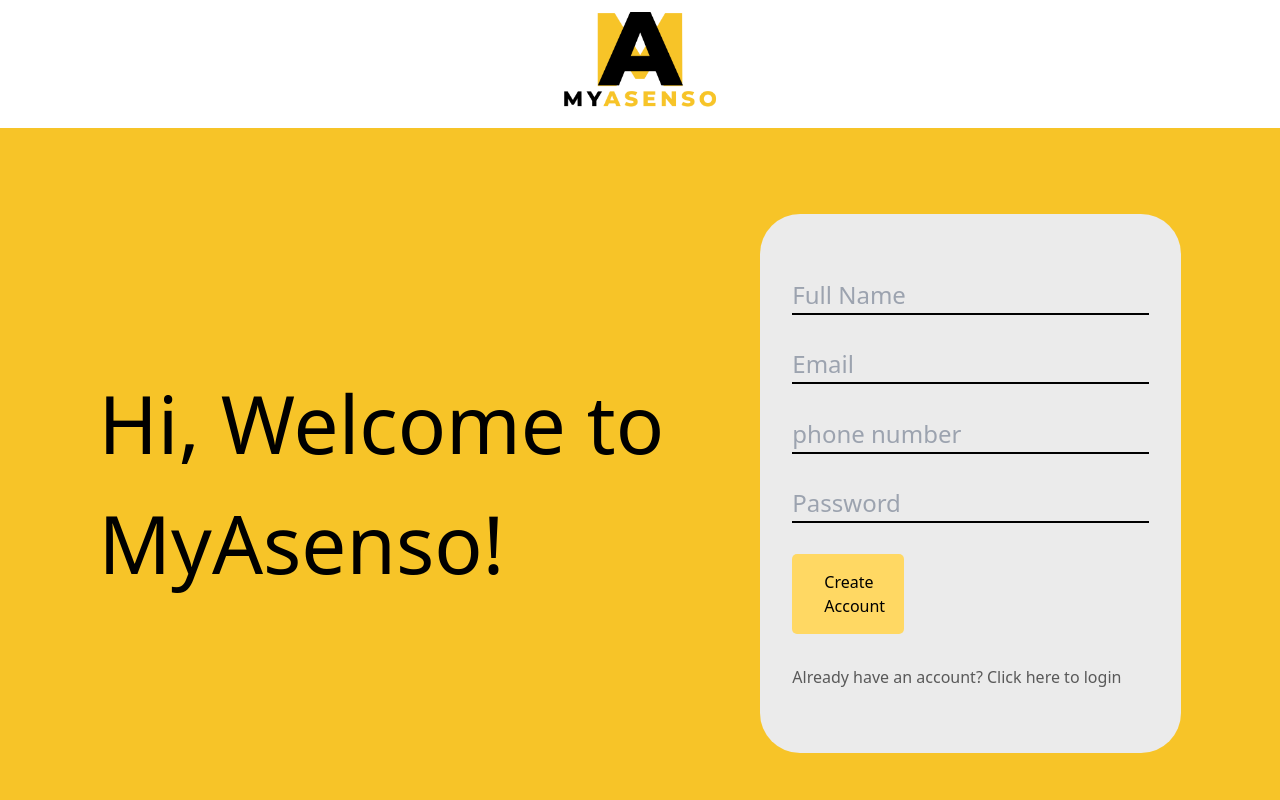
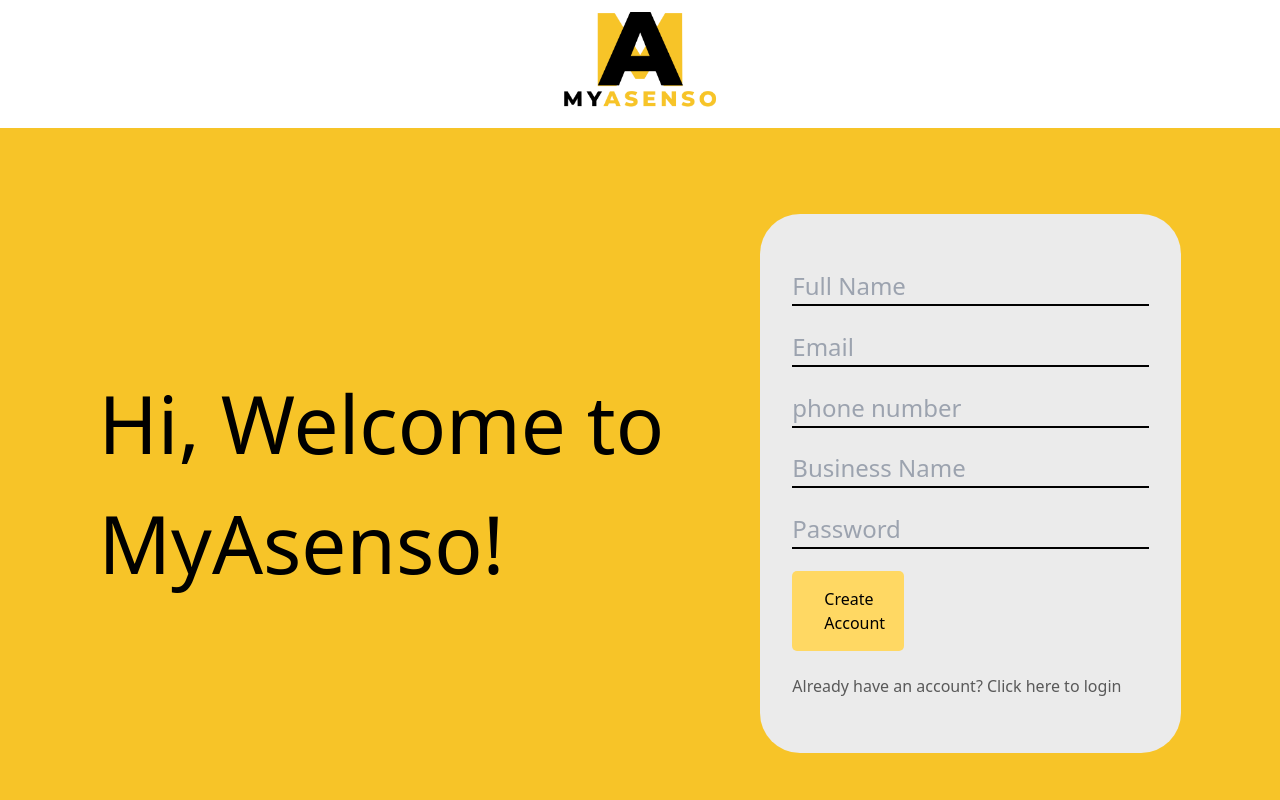
Before and after one commit to Gradientick/myasenso-client, a React (Vite) app: page / in a window 1280 px wide. Both pictures are taken after a click on the element "Don't have an account? create one". Shown: the top 800 px of the page. Built offline with nearby package versions, Linux system fonts and the light colour scheme; the HTML template or start-up script is replaced by a standard one; a web font is replaced by a local one.

Commit message:
added business name on registerForm Parameter

```diff
--- a/src/components/RegisterForm.jsx
+++ b/src/components/RegisterForm.jsx
@@ -1,24 +1,26 @@
 import { useState } from "react";
 import registerService from "../services/registerService";
-import { useNavigate } from "react-router-dom";
+
 import "./LoginForm.css";
 function RegisterForm({ onFormSwitch }) {
   const [email, setEmail] = useState("");
   const [password, setPassword] = useState("");
   const [name, setName] = useState("");
   const [number, setNumber] = useState("");
-  const navigate = useNavigate();
+  const [title, setTitle] = useState("");
+
   const handleRegister = (e) => {
     e.preventDefault();
     registerService
-      .register({ email, password, name, number })
+      .register({ email, password, name, number, title })
       .then((res) => console.log(res))
       .catch((err) => console.log(err));
-    onFormSwitch("login");
-    setEmail("");
-    setPassword("");
-    setName("");
-    setNumber("");
+    // onFormSwitch("login");
+    // setEmail("");
+    // setPassword("");
+    // setName("");
+    // setNumber("");
+    // setTitle("");
   };
 
   return (
@@ -46,6 +48,14 @@
       />
 
       <input
+        type="text"
+        className="email-input"
+        placeholder="Business Name"
+        value={title}
+        onChange={(e) => setTitle(e.target.value)}
+      />
+
+      <input
         type="password"
         className="password-input"
         placeholder="Password"
```
